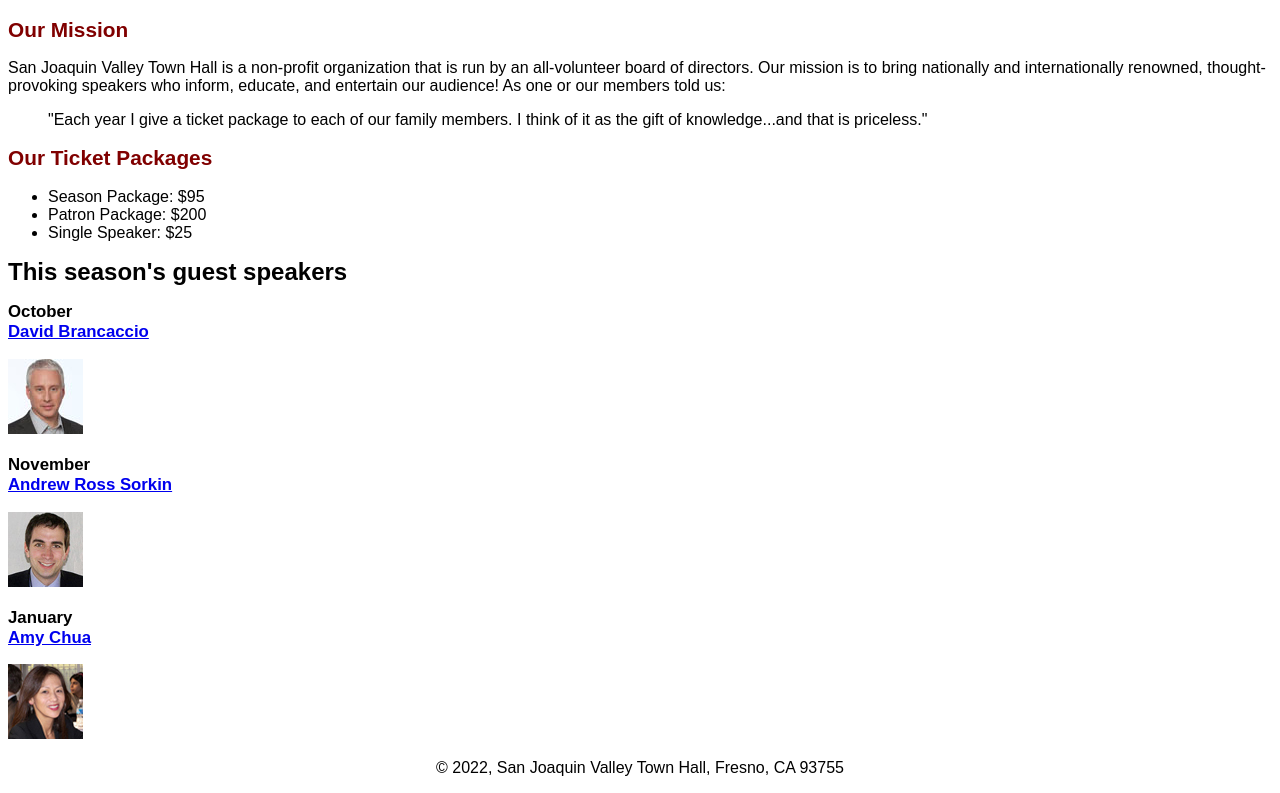
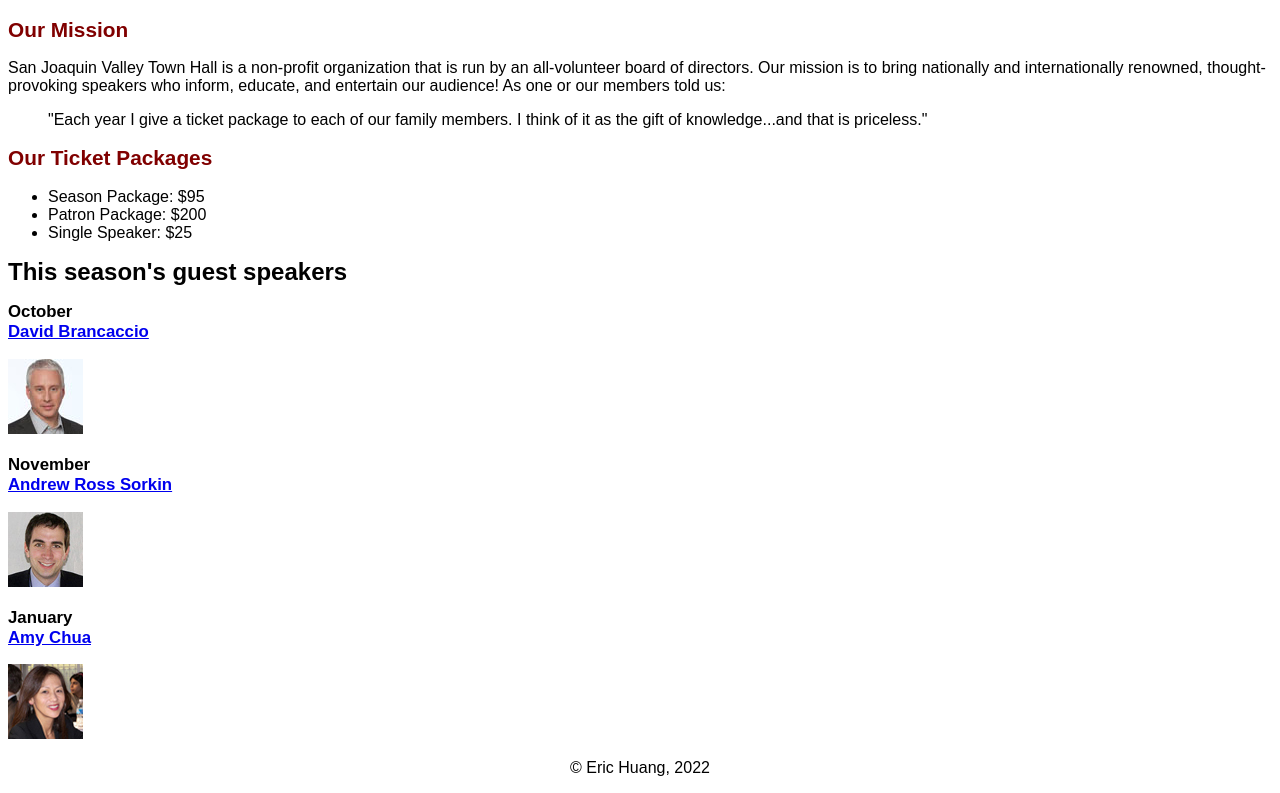
Before and after one commit to eyh3/A08, a plain HTML site: page index.html in a window 1280 px wide. Shown: the part 109-902 px from the top of the page. Drawn offline with Linux system fonts and the light colour scheme.

Commit message:
copyright

```diff
--- a/index.html
+++ b/index.html
@@ -49,7 +49,7 @@
 
 <footer>
     <p>
-        &copy; 2022, San Joaquin Valley Town Hall, Fresno, CA 93755
+        &copy; Eric Huang, 2022
     </p>
 </footer>
 </html>
```
